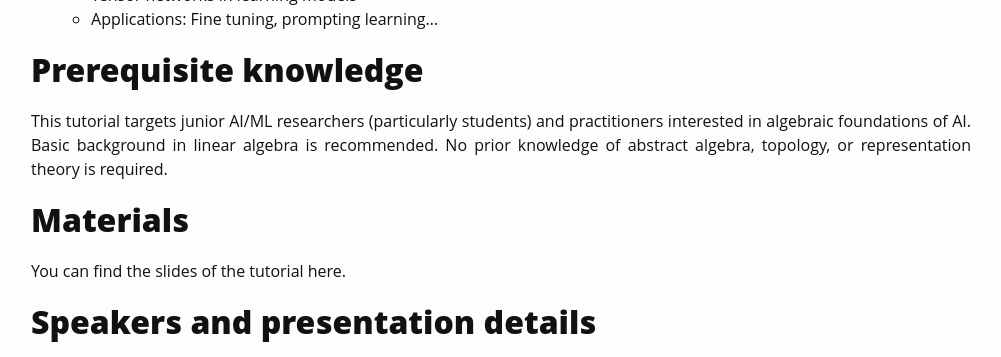
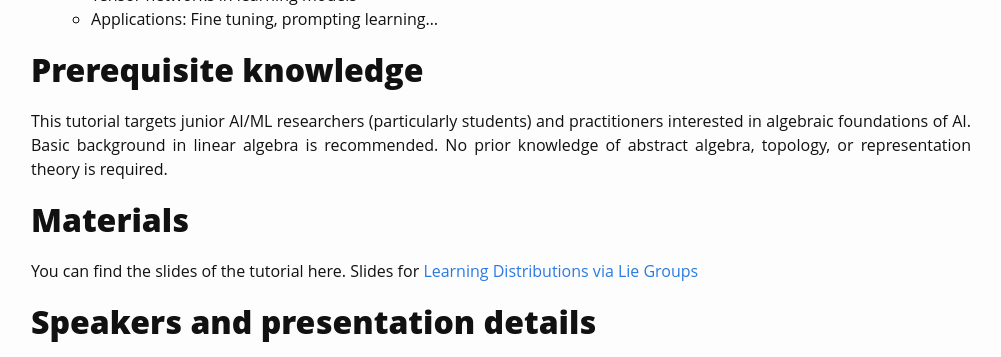
Before and after one commit to Algebra4AI/Algebra4AI.github.io, a Jekyll site: the page built from index.md, in a window 1280 px wide and 900 px high, scrolled down 1583 px, cut to the strip 0-357 px from the top of the window. Shown: the whole strip, without its empty margins (139-1140 px from the left). Built offline with Jekyll 4.4.1, drawn with Linux system fonts in a browser that asks for light colours; some web fonts are replaced; some of the changed text lies outside the part shown.

Commit message:
Lie Group slides and references added

```diff
--- a/index.md
+++ b/index.md
@@ -48,6 +48,7 @@ This tutorial targets junior AI/ML researchers (particularly students) and pract
 # Materials
 
 You can find the slides of the tutorial here.
+Slides for [Learning Distributions via Lie Groups](./files/IJCAI_slides_LieGroups.pdf)
 
 # Speakers and presentation details
 
@@ -152,3 +153,6 @@ You can find the slides of the tutorial here.
 - \[position paper\] Gavranović, Bruno, et al. "[Position: Categorical Deep Learning is an Algebraic Theory of All Architectures](https://proceedings.mlr.press/v235/gavranovic24a.html)." *International Conference on Machine Learning.* 2024.
 - \[GitHub repository\] [Category Theory ∩ Machine Learning](https://github.com/bgavran/Category_Theory_Machine_Learning)
 - \[lecture series\] [Categories for AI](https://cats.for.ai/)
+
+## Lie Groups
+- \[blog posts\] [Blog posts](https://ekiral/github.io/blog/blog-index.html) where the topics in the talk are expanded upon.
```
Also changed, not shown: 1 other file.
